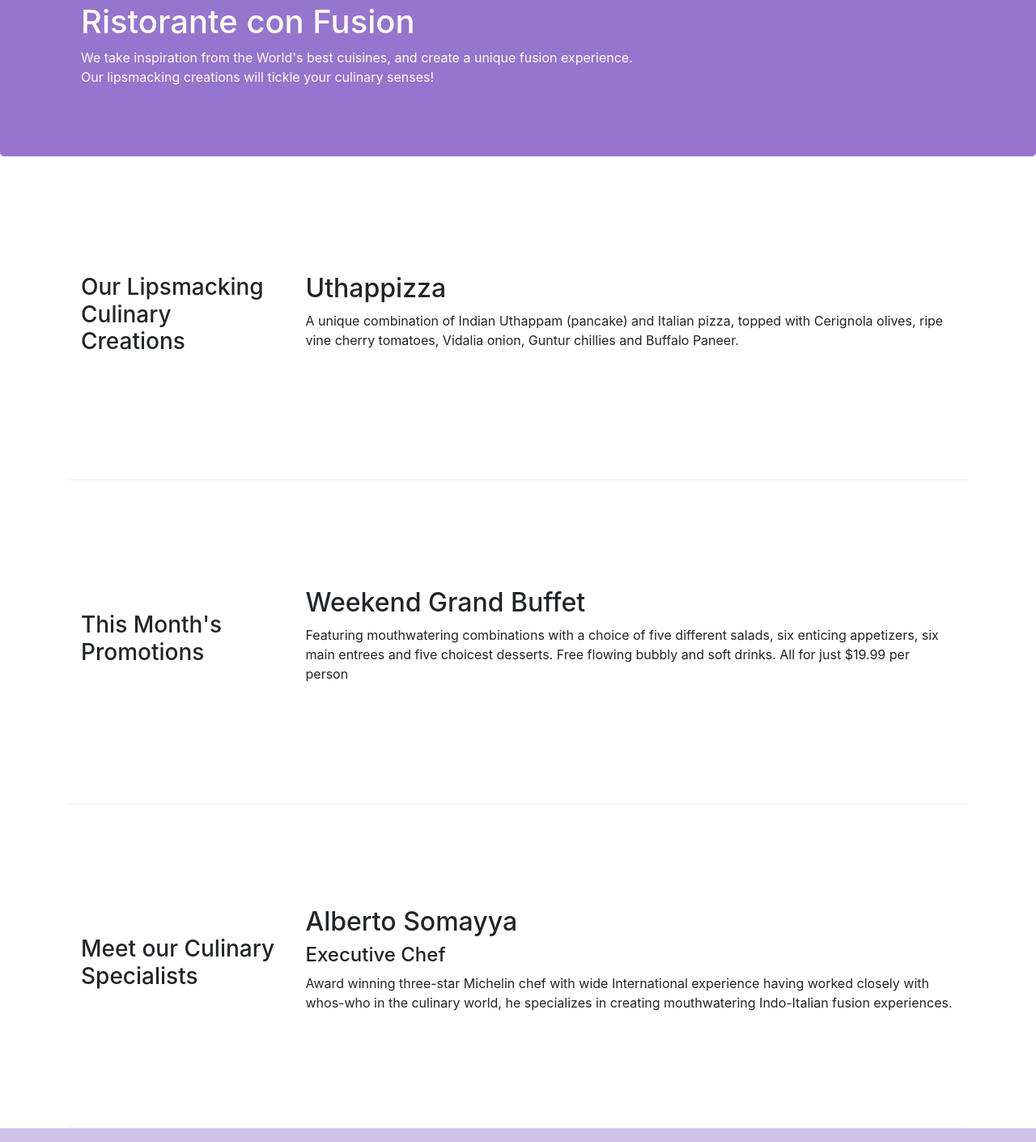
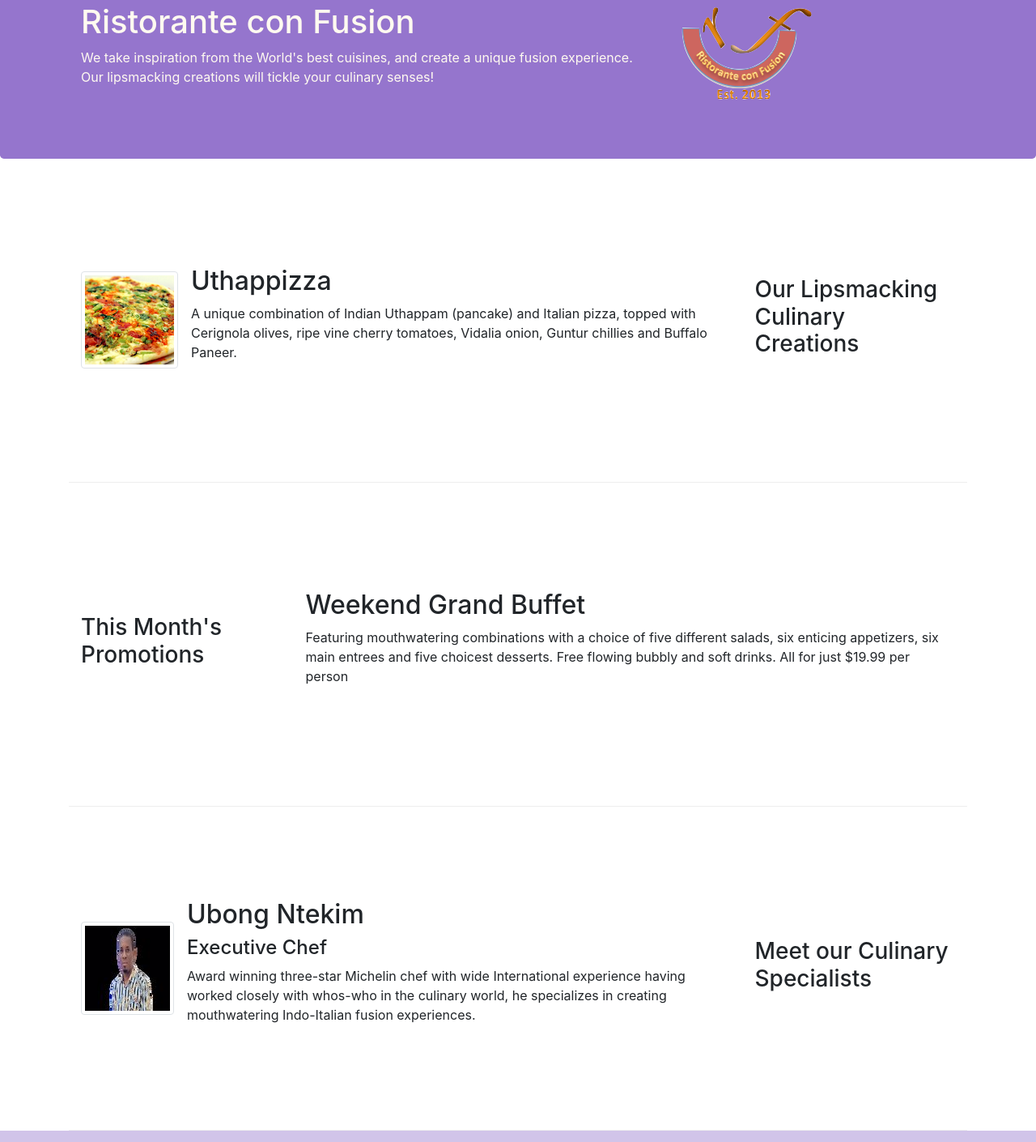
Before and after one commit to ubongn/confusion, a website: page index.html in a window 1280 px wide. Shown: the part 117-1527 px from the top of the page at 81% size. Drawn offline with nearby package versions, Linux system fonts and the light colour scheme.

Commit message:
Images and media

```diff
--- a/index.html
+++ b/index.html
@@ -39,7 +39,9 @@
         >
           <span class="navbar-toggler-icon"></span>
         </button>
-        <a class="navbar-brand" href="#">Ristorante Con Fusion</a>
+        <a class="navbar-brand mr-auto" href="#"
+          ><img src="img/logo.png" height="30" width="41"
+        /></a>
         <div class="collapse navbar-collapse" id="Navbar">
           <ul class="navbar-nav mr-auto">
             <li class="nav-item active">
@@ -77,23 +79,34 @@
               your culinary senses!
             </p>
           </div>
-          <div class="col col-sm"></div>
+          <div class="col-12 col-sm align-self-center">
+            <img src="img/logo.png" class="img-fluid" />
+          </div>
         </div>
       </div>
     </header>
 
     <div class="container">
       <div class="row row-content align-items-center">
+        <div class="col-sm col-md flex-first">
+          <div class="media">
+            <img
+              class="d-flex mr-3 img-thumbnail align-self-center"
+              src="img/uthappizza.png"
+              alt="Uthappizza"
+            />
+            <div class="media-body">
+              <h2 class="mt-0">Uthappizza</h2>
+              <p class="d-none d-sm-block">
+                A unique combination of Indian Uthappam (pancake) and Italian
+                pizza, topped with Cerignola olives, ripe vine cherry tomatoes,
+                Vidalia onion, Guntur chillies and Buffalo Paneer.
+              </p>
+            </div>
+          </div>
+        </div>
         <div class="col-sm-4 col-md-3 flex-last">
           <h3>Our Lipsmacking Culinary Creations</h3>
-        </div>
-        <div class="col-sm col-md flex-first">
-          <h2>Uthappizza</h2>
-          <p class="hidden-xs-down">
-            A unique combination of Indian Uthappam (pancake) and Italian pizza,
-            topped with Cerignola olives, ripe vine cherry tomatoes, Vidalia
-            onion, Guntur chillies and Buffalo Paneer.
-          </p>
         </div>
       </div>
 
@@ -113,18 +126,27 @@
       </div>
 
       <div class="row row-content align-items-center">
+        <div class="col-sm col-md flex-first">
+          <div class="media">
+            <img
+              class="d-flex mr-3 img-thumbnail align-self-center"
+              src="img/Autor.jpg"
+              alt="Ubong Ntekim"
+            />
+            <div class="media-body">
+              <h2 class="mt-0">Ubong Ntekim</h2>
+              <h4>Executive Chef</h4>
+              <p class="d-none d-sm-block">
+                Award winning three-star Michelin chef with wide International
+                experience having worked closely with whos-who in the culinary
+                world, he specializes in creating mouthwatering Indo-Italian
+                fusion experiences.
+              </p>
+            </div>
+          </div>
+        </div>
         <div class="col-sm-4 col-md-3 flex-last">
           <h3>Meet our Culinary Specialists</h3>
-        </div>
-        <div class="col-sm col-md flex-first">
-          <h2>Alberto Somayya</h2>
-          <h4>Executive Chef</h4>
-          <p class="hidden-xs-down">
-            Award winning three-star Michelin chef with wide International
-            experience having worked closely with whos-who in the culinary
-            world, he specializes in creating mouthwatering Indo-Italian fusion
-            experiences.
-          </p>
         </div>
       </div>
     </div>
```
Also changed, not shown: aboutus.html (+6 -4 lines), contactus.html (+4 -2 lines), img/Autor.jpg (added), img/alberto.png (added), img/buffet.png (added), img/logo.png (added), img/prof1.png (added), img/uthappizza.png (added), 1 other file.
